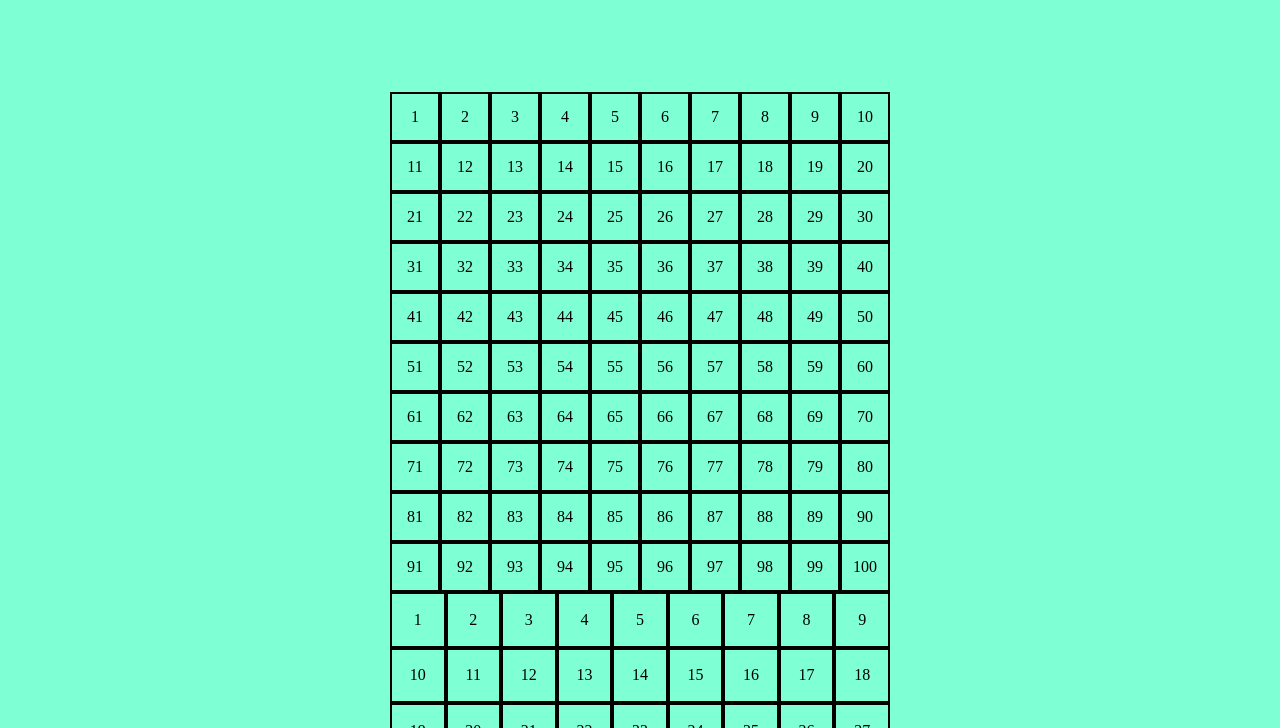
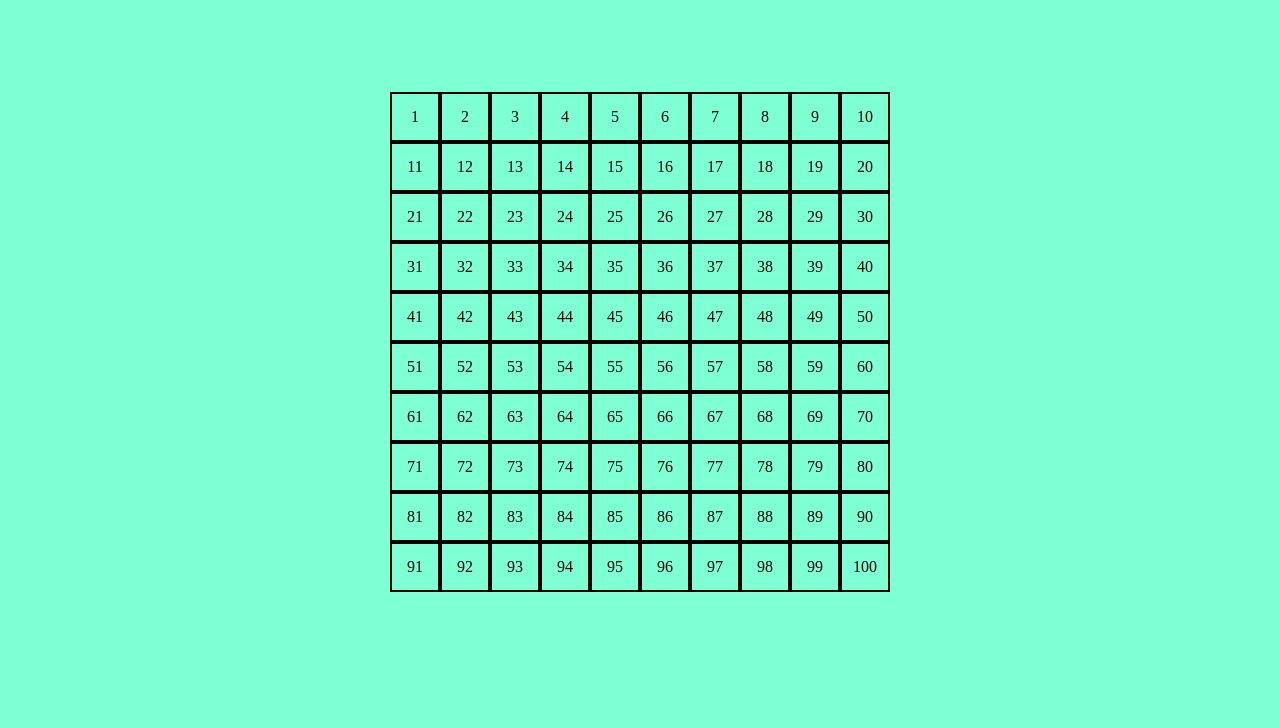
Before and after one commit to Maccio92/-js-campominato-grid, a plain HTML site: page index.html in a window 1280 px wide. Both pictures are taken after a click on the button "Play". Shown: the part 72-800 px from the top of the page. Drawn offline with Linux system fonts and the light colour scheme.

Commit message:
add 3 grid

```diff
--- a/css/style.css
+++ b/css/style.css
@@ -29,7 +29,7 @@ body{
     width: 20%;
 }
 main{
- height: 90vh;
+ height: 81vh;
 }
 .footer {
     width: 100%;
@@ -47,10 +47,21 @@ main{
     cursor: pointer;
     border: 2px solid black;
   }
-  .field {
+  .container {
     display: flex;
     flex-wrap: wrap;
     width: 500px;
     height: 500px;
     margin: 100px auto;
   }
+  .field{
+    display: flex;
+    flex-wrap: wrap;
+    height: 100%;
+  }
+  .active{
+      display: none;
+  }
+  .show{
+      display: block;
+  }
--- a/index.html
+++ b/index.html
@@ -22,10 +22,12 @@
             <button class="play">Play</button>
         </div>
     </header>
-    <main class="container">
-        <div class="active">
-            <div class="field">
+    <main>
+        <div class="container">
+            <div class="active">
+                <div class="field">
 
+                </div>
             </div>
         </div>
     </main>
--- a/js/script.js
+++ b/js/script.js
@@ -5,16 +5,27 @@ con difficoltà 2 => tra 1 e 81
 con difficoltà 3 => tra 1 e 49
 Quando l’utente clicca su ogni cella, la cella cliccata si colora di azzurro. */
 
-// Creo Campo Easy
+let fieldEasy = document.querySelector('.field');
+let fieldMedium = document.querySelector('.field');
+let fieldHard = document.querySelector('.field');
+
+
+let button = document.querySelector('.play');
+button.addEventListener ('click', function () {
+    let level = document.getElementById("diff");
+    let active = document.querySelector(".active");
+    let container = document.querySelector(".field");
+
+    if( level.value == 'easy'){
+        container.innerHTML = "";
+        active.classList.add("show");
         let row = 10;
         let col = 10;
-let fieldEasy = document.querySelector('.field');
         let numberSquareEasy = row * col;
         let numbersEasy = [];
-for (let i=1;i<=100;i++) {
+         for (let i = 1; i <= numberSquareEasy; i++) {
         numbersEasy.push(i);
         }
-// console.log(numbersEasy);
         for (let i = 0; i < numberSquareEasy; i++) {
         let square = document.createElement('div');
         square.classList.add('square');
@@ -24,11 +35,11 @@ for (let i = 0; i < numberSquareEasy; i++) {
         square.append(numbersEasy[i]);
         fieldEasy.append(square);
         }
-
-// Creo Campo Medium
+    } else if ( level.value == 'medium'){
+        container.innerHTML = "";
+        active.classList.add("show");
         let rowM = 9;
         let colM = 9;
-let fieldMedium = document.querySelector('.field');
         let numberSquareMedium = rowM * colM;
         let numbersMedium = [];
         for (let i = 1; i <= numberSquareMedium; i++) {
@@ -44,11 +55,11 @@ for (let i = 0; i < numberSquareMedium; i++) {
             square.append(numbersMedium[i]);
             fieldMedium.append(square);
     }
-
-// Creo Campo Hard
+    } else {
+        container.innerHTML = "";
+        active.classList.add("show");
         let rowH = 7;
         let colH = 7;
-let fieldHard = document.querySelector('.field');
         let numberSquareHard = rowH * colH;
         let numbersHard = [];
         for (let i = 1; i <= numberSquareHard ; i++) {
@@ -64,3 +75,5 @@ for (let i = 0; i < numberSquareHard; i++) {
             square.append(numbersHard[i]);
             fieldHard.append(square);
     }
+    }
+})
```
Lines whose indentation alone changed are shown as unchanged.
